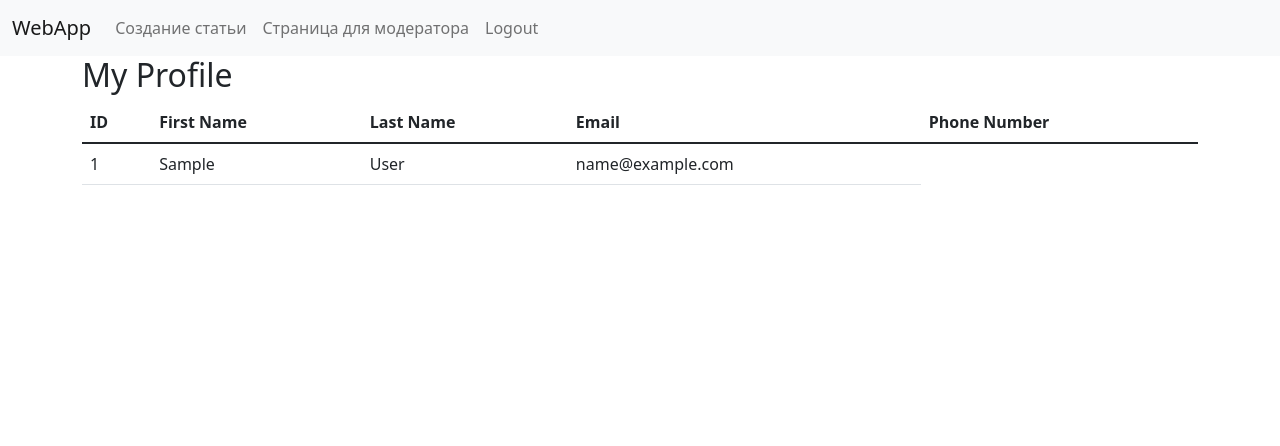
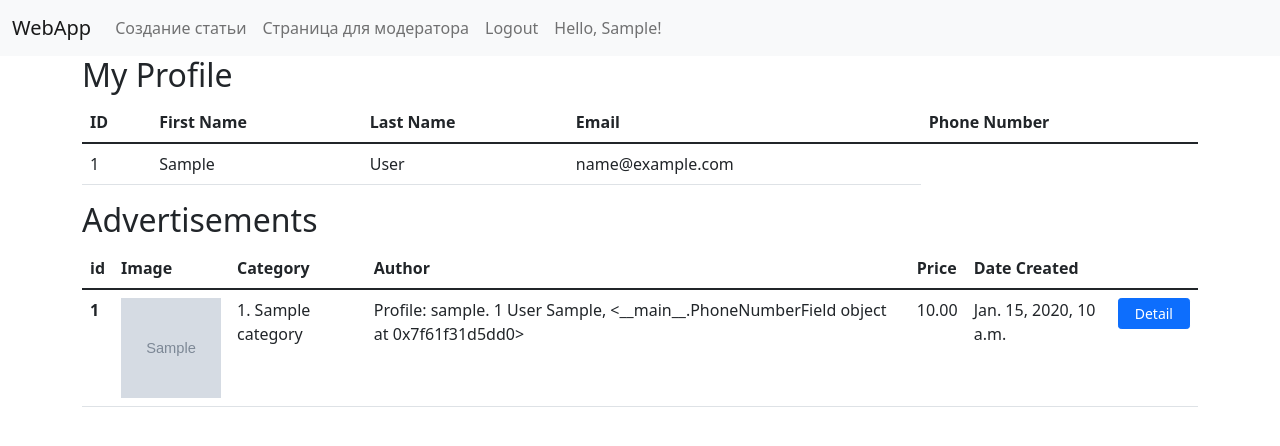
Before and after one commit to Nooruzbai/finalexam, a Django app: page /accounts/user/1/details/ in a window 1280 px wide. Shown: the top 446 px of the page. Run offline with Django 4.2, Linux system fonts and the light colour scheme; a user stored in the database is signed in; tables that the repository leaves empty hold one stand-in row (values such as "Sample post"); grey boxes marked "Sample" are stand-in pictures; parts of the project's set-up code (start-up, migrations or seed data) failed here and were passed over; some libraries are stand-ins or nearby versions.

Commit message:
Added adds into detail profile.view

```diff
--- a/source/accounts/templates/user_detailed_view.html
+++ b/source/accounts/templates/user_detailed_view.html
@@ -26,4 +26,49 @@
         </tbody>
     </table>
 
+
+    <h2>Advertisements</h2>
+
+
+
+    <table class="table">
+     <thead>
+        <tr>
+            <th scope="col">id</th>
+            <th scope="col">Image</th>
+            <th scope="col">Category</th>
+            <th scope="col">Author</th>
+            <th scope="col">Price</th>
+            <th scope="col">Date Created</th>
+
+        </tr>
+        </thead>
+        <tbody>
+        {% for ad in advertisements %}
+            <tr>
+            <th scope="row">{{ ad.pk }}</th>
+
+            {% if ad.image %}
+                <td><img class="image" src="{{ ad.image.url }}" height="100" width="100" alt="ad image">
+                </td>
+            {% else %}
+                <td><img class="image" height="100" width="100"
+                         src="https://pbs.twimg.com/profile_images/496102814880239616/IDgM95XQ_400x400.png"
+                         alt="Block Image"></td>
+
+            {% endif %}
+
+
+            <td>{{ ad.category }}</td>
+            <td>{{ ad.author }}</td>
+            <td>{{ ad.price }}</td>
+            <td>{{ ad.date_created }}</td>
+            <td><a class="btn btn-primary btn-sm ps-3 pe-3"
+                   href="{% url "webapp:advertisement_operator_detail" ad.pk %}">Detail</a></td>
+        {% endfor %}
+        </tbody>
+    </table>
+
+
+
 {% endblock %}
--- a/source/accounts/views.py
+++ b/source/accounts/views.py
@@ -1,10 +1,12 @@
 from django.contrib.auth import authenticate, login, logout
 from django.contrib.auth.models import User
+from django.db.models import Q
 from django.shortcuts import redirect
 from django.urls import reverse
 from django.views.decorators.csrf import ensure_csrf_cookie
 from django.views.generic import CreateView, DetailView
 from accounts.forms import MyUserCreationForm
+from webapp.models import Advertisement
 
 
 class RegisterView(CreateView):
@@ -30,3 +32,11 @@ class UserDetailView(DetailView):
     template_name = 'user_detailed_view.html'
     model = User
     context_object_name = 'user_object'
+    paginate_by = 10
+    paginate_orphans = 0
+
+    def get_context_data(self, **kwargs):
+        advertisements = Advertisement.objects.filter(author=self.object.pk)
+        if advertisements.filter(Q(status='to_moderate') | Q(status='canceled') | Q(status='published')):
+            kwargs["advertisements"] = advertisements
+            return super().get_context_data(**kwargs)
--- a/source/webapp/templates/base.html
+++ b/source/webapp/templates/base.html
@@ -44,10 +44,10 @@
                         </li>
 
                     {% endif %}
-{#                    <li class="nav-item">#}
-{#                        <a class="nav-link"#}
-{#                           href="{% url "accounts:user_detailed_view" user.profile.id %}">Hello, {{ user.profile.first_name }}!</a>#}
-{#                    </li>#}
+                    <li class="nav-item">
+                        <a class="nav-link"
+                           href="{% url "accounts:user_detailed_view" user.profile.id %}">Hello, {{ user.profile.first_name }}!</a>
+                    </li>
                 </ul>
             </div>
         </div>
```
Also changed, not shown: source/webapp/templates/moderators_page.html (+0 -23 lines).
